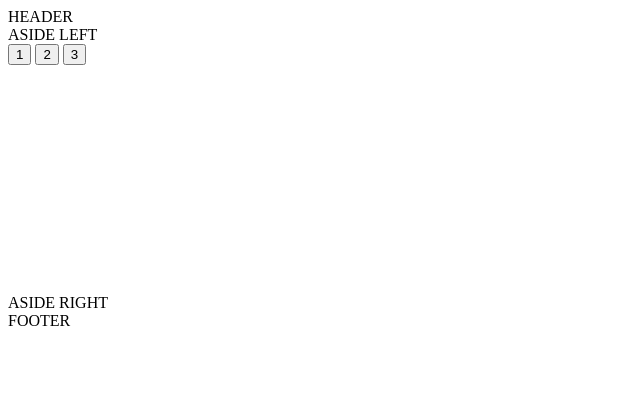
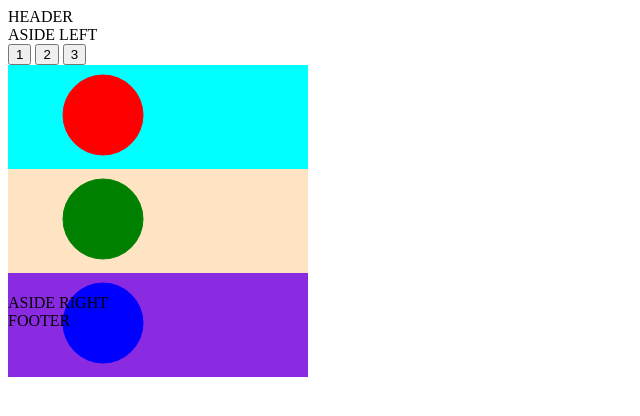
Before and after one commit to franciscolir/wireframe, a plain HTML site: page main.html in a window 1280 px wide. Shown: the whole page, without its empty margins (0-640 px from the left). Drawn offline with Linux system fonts and the light colour scheme.

Commit message:
se inluyen imagenes fondo, se incluye canvas, se incluye style.css

```diff
--- a/main.html
+++ b/main.html
@@ -4,6 +4,8 @@
 <head>
     <meta charset="UTF-8">
     <title>Main</title>
+    <link href="style.css"
+    rel="stylesheet">
 
     <style type="text/css" media="screen">
 
@@ -17,10 +19,11 @@
     <script>
         window.onload = function () {
             // Variables
-            const IMAGENES = ['img/fondo_1.png', 'img/fondo_2.png', 'img/fondo_3.png'
+            const IMAGENES = ['fondo_1.png', 'fondo_2.png', 'fondo_3.png'
             ];
 
             let posicionActual = IMAGENES.length - 1;
+
             let $botonRetroceder = document.querySelector('#retroceder');
             let $botonAvanzar = document.querySelector('#avanzar');
             let $botonResetear = document.querySelector('#resetear');
@@ -86,6 +89,9 @@
         <header>
             <div>
                 <div>HEADER</div>
+                <div>
+
+                </div>
             </div>
         </header>
         <aside>
@@ -99,6 +105,19 @@
                     <button id="retroceder">3</button>
 
                 </div>
+                <div class= "ec2">
+                    <canvas id="myCanvas_c2" width="200" height="100">
+                </canvas>
+                </div>
+                <div class= "ec3">
+                    <canvas id="myCanvas_c3" width="200" height="100">
+                </canvas>
+                </div>
+                <div class= "ec4">
+                    <canvas id="myCanvas_c4" width="200" height="100">
+                </canvas>
+                </div>
+
         </div>
         </main>
         <aside>
@@ -110,6 +129,36 @@
             </div>
         </footer>
     </div>
+    <script>
+        var c = document.getElementById("myCanvas_c2");
+        var ctx = c.getContext("2d");
+        ctx.beginPath();
+        ctx.strokeStyle = "red";
+        ctx.fillStyle = "red";
+        ctx.arc(95, 50, 40, 0, 2 * Math.PI);
+        ctx.stroke();
+        ctx.fill();
+               </script>
+               <script>
+                var c = document.getElementById("myCanvas_c3");
+                var ctx = c.getContext("2d");
+                ctx.beginPath();
+                ctx.strokeStyle = "green";
+                ctx.fillStyle = "green";
+                ctx.arc(95, 50, 40, 0, 2 * Math.PI);
+                ctx.stroke();
+                ctx.fill();
+                       </script>
+                 <script>
+                        var c = document.getElementById("myCanvas_c4");
+                        var ctx = c.getContext("2d");
+                        ctx.beginPath();
+                        ctx.strokeStyle = "blue";
+                        ctx.fillStyle = "blue";
+                        ctx.arc(95, 50, 40, 0, 2 * Math.PI);
+                        ctx.stroke();
+                        ctx.fill();
+                               </script>
 </body>
 
 </html>
--- a/style.css
+++ b/style.css
@@ -7,3 +7,16 @@
 
 .fondo3 {height: auto
             width: 50%;}
+
+
+.ec2 {
+    background-color: aqua;
+}
+
+.ec3 {
+    background-color: bisque;
+}
+
+.ec4 {
+    background-color: blueviolet;
+}
```
Also changed, not shown: fondo_1.png (renamed from img/fondo_1.png), fondo_2.png (renamed from img/fondo_2.png), fondo_3.png (renamed from img/fondo_3.png), fondo_blanco.png (renamed from img/fondo_blanco.png).
